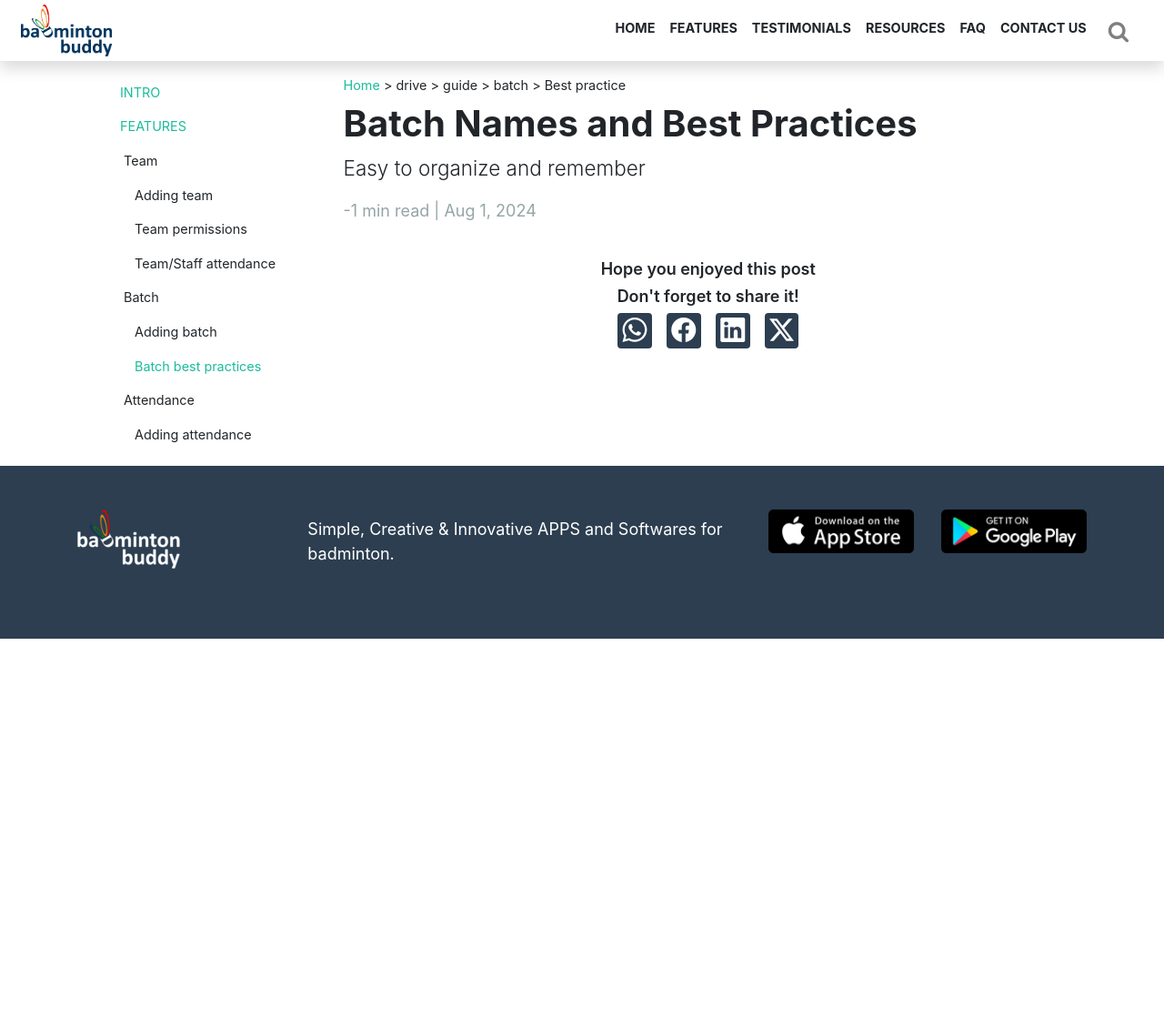
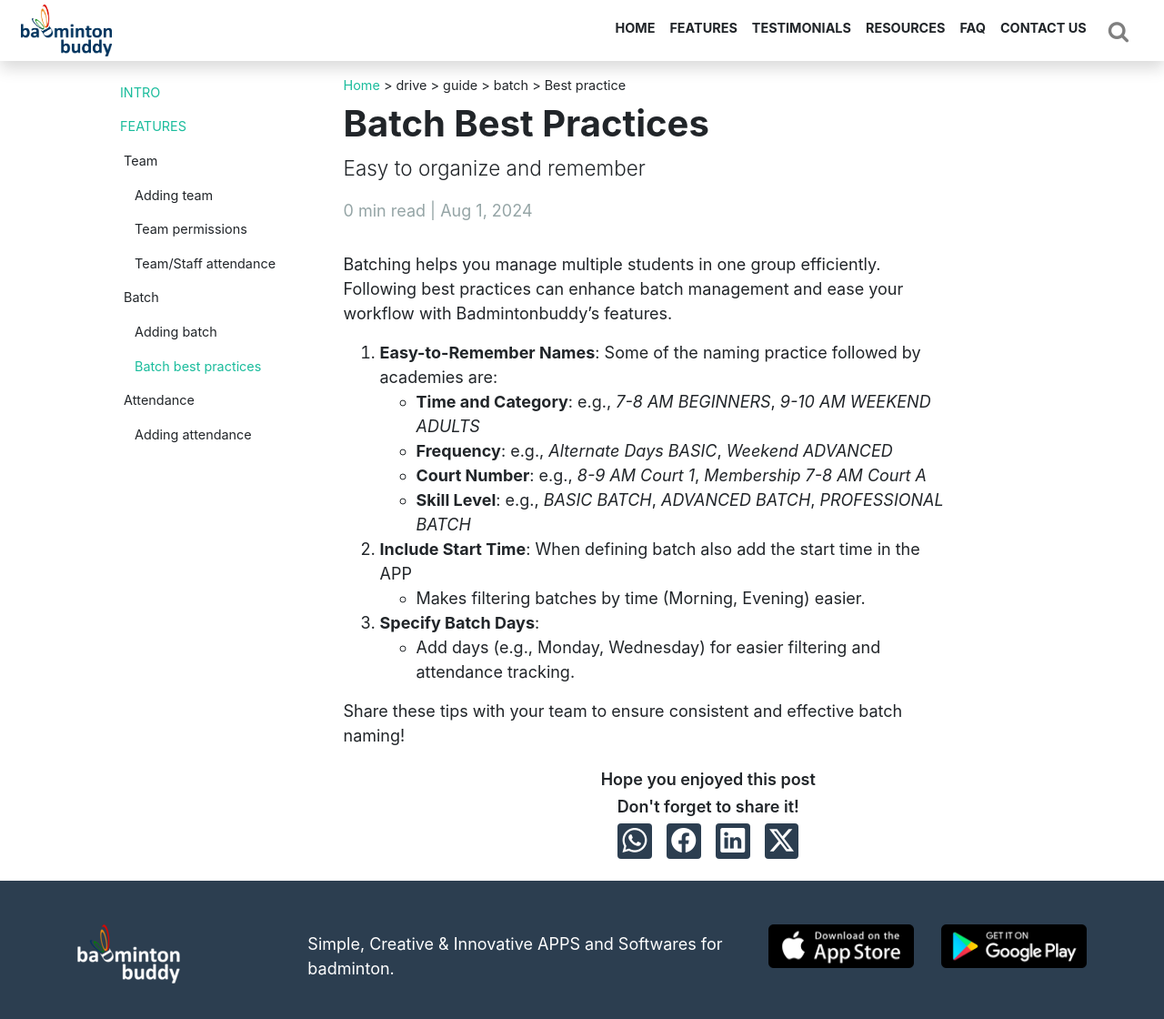
Before and after one commit to SampatDixit/sampatdixit.github.io, a Jekyll site: the page built from _posts/drive/guide/batch/2023-08-01-best-practice-batch.md, in a window 1280 px wide and 1158 px high. Shown: the top 1120 px of the window at 91% size. Built offline with Jekyll 4.4.1, drawn with Linux system fonts in a browser that asks for light colours; nearby versions of some CDN libraries.

Commit message:
Batch best practices

```diff
--- a/_posts/drive/guide/batch/2023-08-01-best-practice-batch.md
+++ b/_posts/drive/guide/batch/2023-08-01-best-practice-batch.md
@@ -2,9 +2,25 @@
 layout: bb_guide_post
 author: Sampat
 permalink: /drive/guide/batch/best-practice
-title: Batch Names and Best Practices
+title: Batch Best Practices
 excerpt: Easy to organize and remember
 date: 2024-08-01
 tags: batch
 categories: guide
 ---
+
+Batching helps you manage multiple students in one group efficiently. Following best practices can enhance batch management and ease your workflow with Badmintonbuddy's features.
+
+1. **Easy-to-Remember Names**: Some of the naming practice followed by academies are:
+   - **Time and Category**: e.g., *7-8 AM BEGINNERS*, *9-10 AM WEEKEND ADULTS*
+   - **Frequency**: e.g., *Alternate Days BASIC*, *Weekend ADVANCED*
+   - **Court Number**: e.g., *8-9 AM Court 1*, *Membership 7-8 AM Court A*
+   - **Skill Level**: e.g., *BASIC BATCH*, *ADVANCED BATCH*, *PROFESSIONAL BATCH*
+
+2. **Include Start Time**: When defining batch also add the start time in the APP
+   - Makes filtering batches by time (Morning, Evening) easier.
+
+3. **Specify Batch Days**:
+   - Add days (e.g., Monday, Wednesday) for easier filtering and attendance tracking.
+
+Share these tips with your team to ensure consistent and effective batch naming!
```
